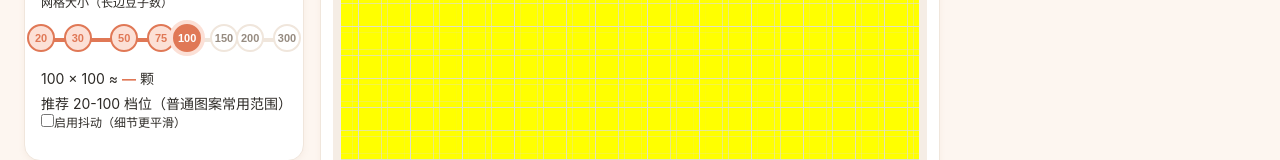
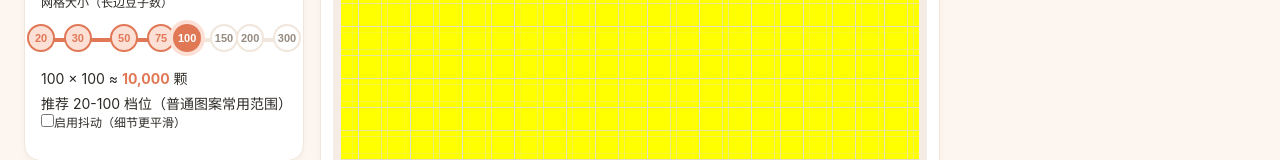
Before and after one commit to fansea0/pingdou, a React (Vite) app: page / in a window 1280 px wide. Shown: the part 280-440 px from the top of the page. Built offline with nearby package versions, Linux system fonts and the light colour scheme.

Commit message:
feat(ui): App 计算 beanCount 传给 ParamPanel

```diff
--- a/src/App.tsx
+++ b/src/App.tsx
@@ -24,6 +24,8 @@ export function App() {
     () => (result && palette ? computeLegend(result.indices, palette) : []),
     [result, palette]
   );
+
+  const beanCount = result ? result.outW * result.outH : 0;
 
   // Auto-process sample image once palette and sample are both ready
   useEffect(() => {
@@ -76,6 +78,7 @@ export function App() {
           <UploadZone onLoad={(data) => process(data, { gridSize, enableDither })} />
           <ParamPanel
             gridSize={gridSize}
+            beanCount={beanCount}
             onGridSizeChange={n => {
               setGridSize(n);
               reprocess({ gridSize: n, enableDither });
```
